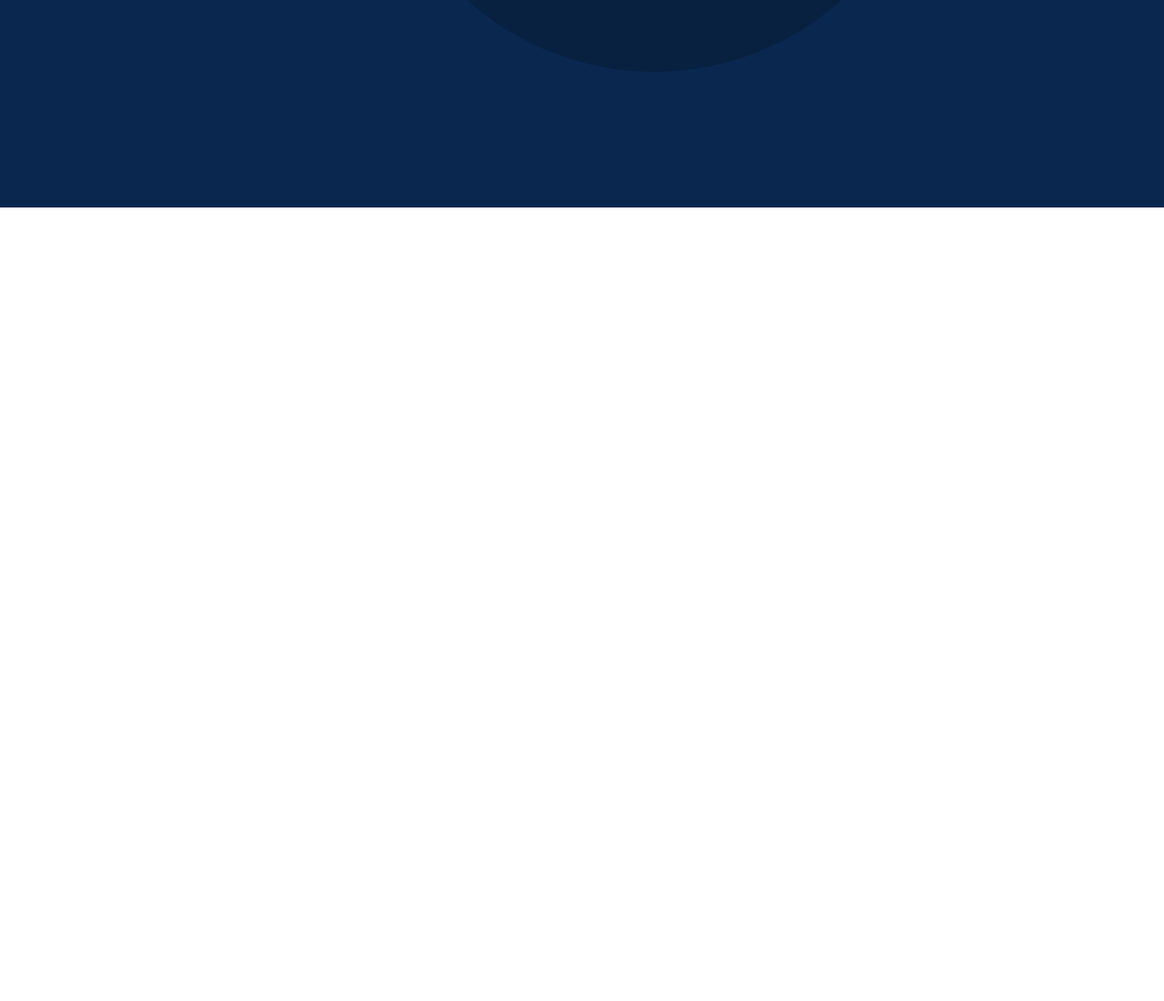
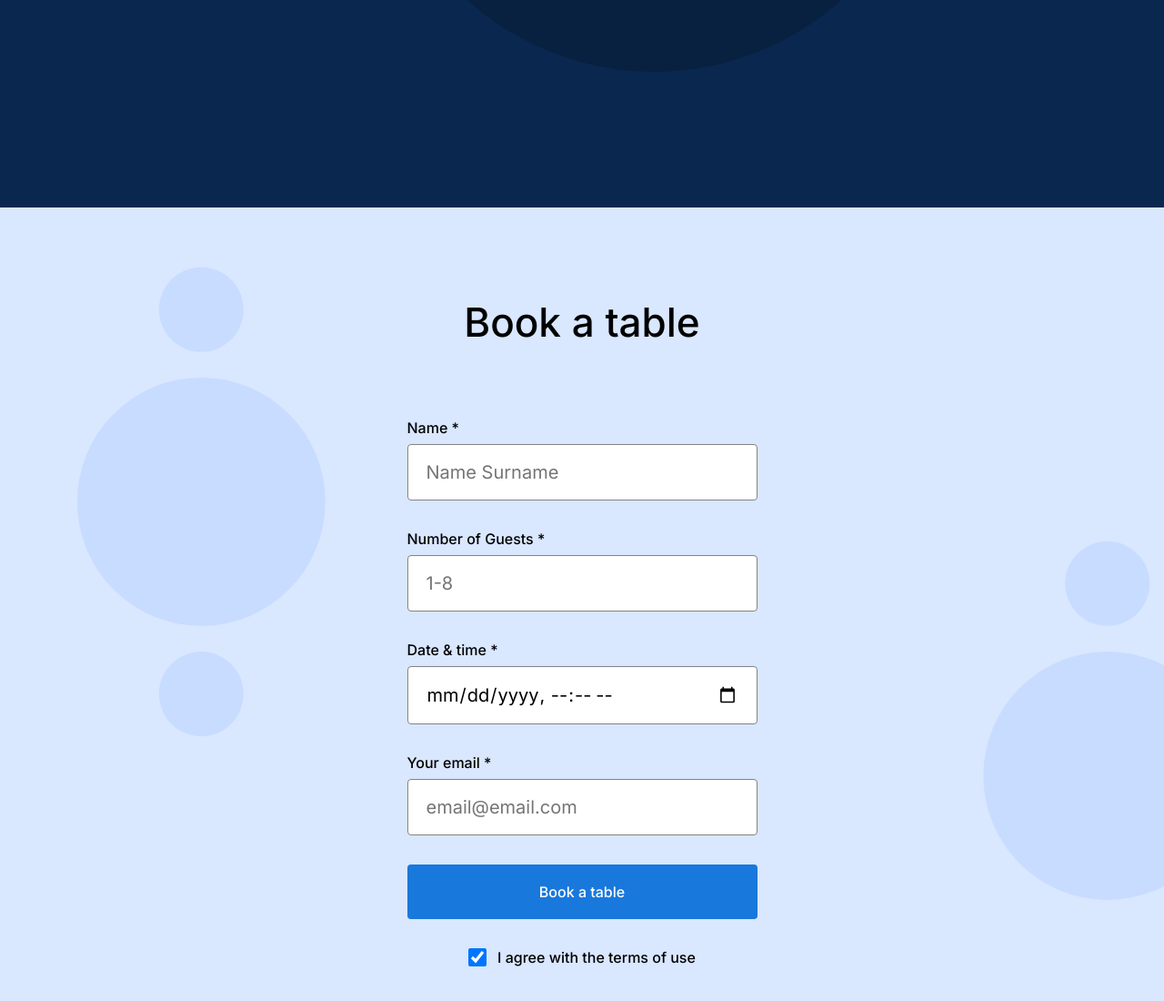
Before and after one commit to bfinger30/se_project_coffeeshop, a plain HTML site: page index.html in a window 1280 px wide. Shown: the part 1508-2608 px from the top of the page at 91% size. Before the commit the page ends 1736 px from the top, so only its background shows below. Drawn offline with Linux system fonts and the light colour scheme.

Commit message:
Project 2 Stage 3 Update

```diff
--- a/index.html
+++ b/index.html
@@ -110,9 +110,69 @@
             </li>
           </ul>
         </section>
-        <section id="book-a-table" class="reservation"></section>
-        <section id="menu" class="menu"></section>
-        <section id="contacts" class="about"></section>
+        <section id="book-a-table" class="reservation">
+          <h2 class="reservation__title">Book a table</h2>
+          <form class="reservation__form form">
+            <fieldset class="form__fieldset">
+              <label for="name-input" class="form__label">
+                Name *
+                <input
+                  type="text"
+                  class="form__input"
+                  id="name-input"
+                  placeholder="Name Surname"
+                  required
+                />
+              </label>
+              <label for="guest-number" class="form__label">
+                Number of Guests *
+                <input
+                  type="number"
+                  class="form__input"
+                  id="guest-number"
+                  min="1"
+                  max="8"
+                  placeholder="1-8"
+                  required
+                />
+              </label>
+              <label for="date-time" class="form__label">
+                Date & time *
+                <input
+                  type="datetime-local"
+                  class="form__input"
+                  id="date-time"
+                  required
+                />
+              </label>
+              <label for="guest-email" class="form__label">
+                Your email *
+                <input
+                  type="email"
+                  class="form__input"
+                  id="guest-email"
+                  placeholder="email@email.com"
+                  required
+                />
+              </label>
+            </fieldset>
+            <button class="form__button">Book a table</button>
+            <label
+              for="book-table"
+              class="form__label form__label_type_checkbox"
+            >
+              <input
+                type="checkbox"
+                class="form__checkbox"
+                checked="checked"
+                id="book-table"
+              />
+              I agree with the terms of use
+            </label>
+          </form>
+          <section id="menu" class="menu"></section>
+          <section id="contacts" class="about"></section>
+        </section>
       </main>
       <footer class="footer"></footer>
     </div>
--- a/pages/index.css
+++ b/pages/index.css
@@ -143,5 +143,101 @@
   border: 0;
 }
 
+.reservation {
+  padding: 100px 0 120px;
+  background-color: #d9e7ff;
+  background-image: url(../images/background_reservation.svg);
+  background-size: cover;
+}
+
+.reservation__title {
+  margin: 0 0 80px;
+  text-align: center;
+  font-family: "Inter", "Arial", sans-serif;
+  font-style: normal;
+  font-weight: 500;
+  font-size: 44px;
+  line-height: 52px;
+}
+
+.reservation__form {
+  margin: 0 auto;
+}
+
+.form {
+  max-width: 385px;
+}
+
+.form__fieldset {
+  margin: 0;
+  padding: 0;
+  border: none;
+}
+
+.form__input {
+  display: block;
+  width: 100%;
+  box-sizing: border-box;
+  border: 1px solid #838383;
+  padding: 15px 20px;
+  margin: 8px 0 32px;
+  border-radius: 4px;
+  font-family: "Inter", "Arial", sans-serif;
+  font-style: normal;
+  font-weight: normal;
+  font-size: 20px;
+  line-height: 30px;
+}
+
+.form__button {
+  border-radius: 4px;
+  width: 100%;
+  border: none;
+  padding: 20px 0;
+  margin-bottom: 32px;
+  color: #ffffff;
+  background-color: #1878dc;
+  transition: background-color 1s linear 0s;
+  font-family: "Inter", "Arial", sans-serif;
+  font-style: normal;
+  font-weight: 500;
+  font-size: 16px;
+  line-height: 20px;
+}
+
+.form__button:hover {
+  background-color: #3f96f3;
+}
+
+.form__checkbox {
+  border-radius: 2px;
+  width: 20px;
+  height: 20px;
+  font-family: "Inter", "Arial", sans-serif;
+  font-style: normal;
+  font-weight: 500;
+  font-size: 16px;
+  line-height: 20px;
+  appearance: button;
+}
+
+.form_checkbox[type="checkbox"]:checked {
+  background-color: #1878dc;
+}
+
+.form__label {
+  font-family: "Inter", "Arial", sans-serif;
+  font-style: normal;
+  font-weight: 500;
+  font-size: 16px;
+  line-height: 20px;
+}
+
+.form__label_type_checkbox {
+  display: flex;
+  gap: 12px;
+  justify-content: center;
+}
+
 .footer {
 }
```
